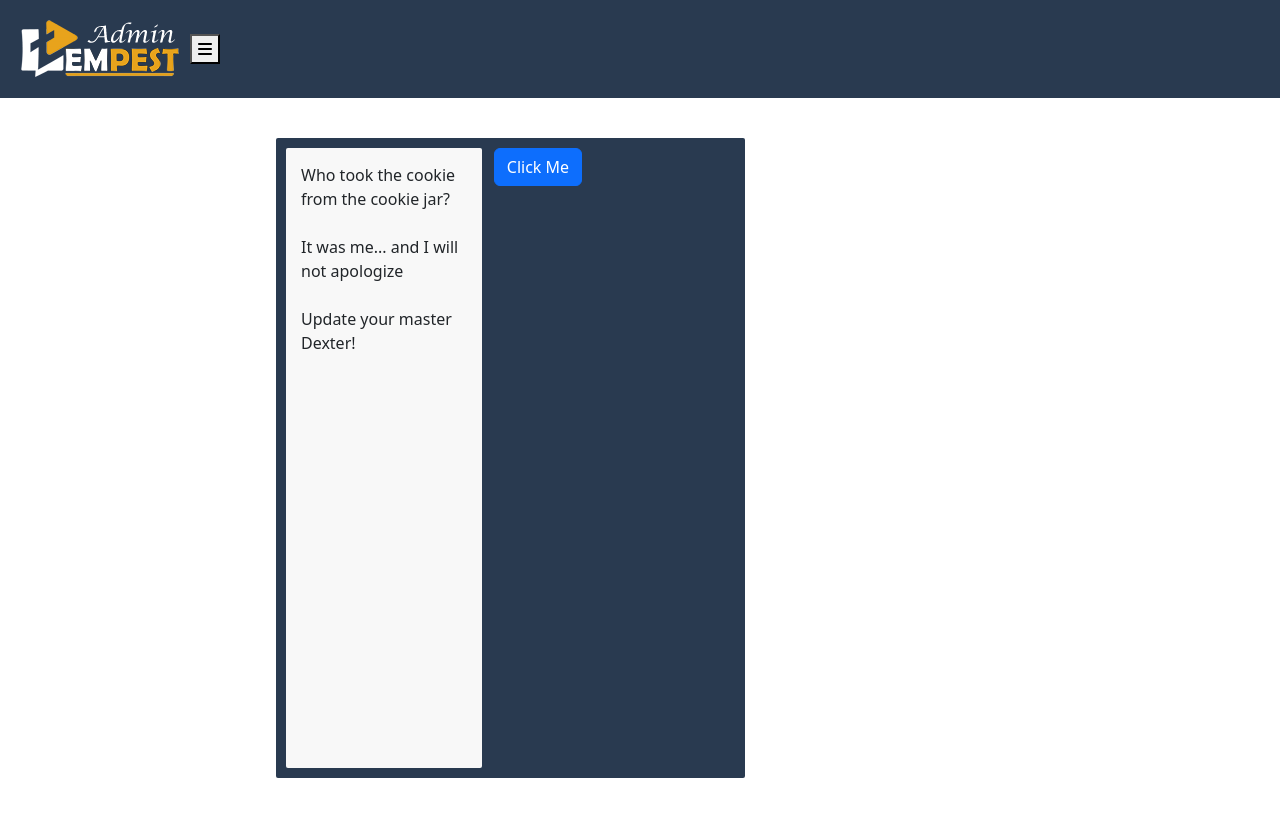
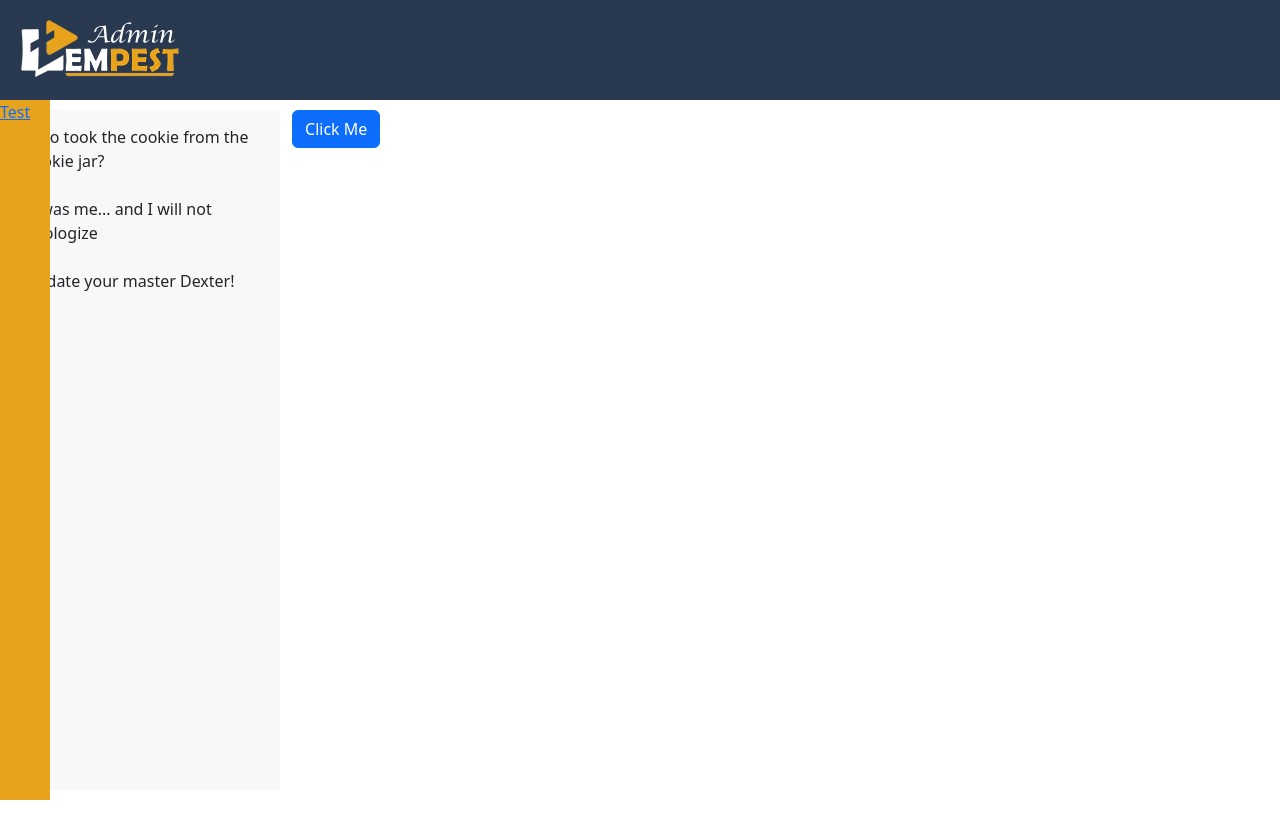
Before and after one commit to Bulwark-Pest/tem-pest-admin-plus, a Vue app: page / in a window 1280 px wide. Built offline with nearby package versions, Linux system fonts and the light colour scheme.

Commit message:
Fixed it all and trying new things

```diff
--- a/src/components/common/Header.vue
+++ b/src/components/common/Header.vue
@@ -11,9 +11,6 @@ const sidebarStore = useSidebarStore()
         <router-link to="/">
           <img src="@/assets/images/admin-logo.png" alt="Admin Logo">
         </router-link>
-        <button @click="sidebarStore.lockSidebar">
-          <i class="fa-solid fa-bars"></i>
-        </button>
       </div>
     </nav>
   </header>
@@ -22,6 +19,7 @@ const sidebarStore = useSidebarStore()
 <style scoped>
 header {
   background-color: var(--secondary-color);
+  height: 100px;
 }
 
 nav {
--- a/src/components/common/Sidebar.vue
+++ b/src/components/common/Sidebar.vue
@@ -5,30 +5,29 @@ const sidebarStore = useSidebarStore()
 </script>
 
 <template>
-  <div class="d-flex">
-    <div :class="['sidebar position-absolute', sidebarStore.isSidebarOpen ? 'expand' : 'collapse']"
-         @mouseover="!sidebarStore.isSidebarLocked && sidebarStore.setSidebarState(true)"
-         @mouseout="!sidebarStore.isSidebarLocked && sidebarStore.setSidebarState(false)">
-      <div>
-        <router-link to="Test">Test</router-link>
-      </div>
-    </div>
-  </div>
+  <aside
+      @mouseover="!sidebarStore.isSidebarLocked && sidebarStore.setSidebarState(true)"
+      @mouseout="!sidebarStore.isSidebarLocked && sidebarStore.setSidebarState(false)"
+      :class="{ expanded: !sidebarStore.isSidebarOpen }"
+  >
+    <router-link to="/Test">Test</router-link>
+    <button v-show="sidebarStore.isSidebarOpen" @click="sidebarStore.lockSidebar">
+      <i class="fa-solid fa-bars"></i>
+    </button>
+  </aside>
 </template>
 
 <style scoped>
-.sidebar {
-  background-color: var(--background-color);
-  height: 100%;
+aside {
+  width: 250px;
+  height: calc(100vh - 100px);
+  position: absolute;
+  background-color: var(--tertiary-color);
 
-  transition: 0.3s ease;
+  transition: 0.3s;
 }
 
-.expand {
-  width: 250px;
-}
-
-.collapse {
+aside.expanded {
   width: 50px;
 }
 </style>
--- a/src/components/home/Dashboard.vue
+++ b/src/components/home/Dashboard.vue
@@ -22,9 +22,8 @@
 <style scoped>
 .content {
   display: flex;
-  background-color: var(--secondary-color);
   padding: 10px;
-  height: calc(100vh - 160px);
+  height: calc(100vh - 100px);
   border-radius: 2px;
 }
 
--- a/src/stores/sidebarStore.js
+++ b/src/stores/sidebarStore.js
@@ -15,7 +15,6 @@ export const useSidebarStore= defineStore({
     },
     lockSidebar() {
       this.isSidebarLocked = !this.isSidebarLocked;
-      this.isSidebarOpen = this.isSidebarLocked;
     }
   }
 })
--- a/src/views/Home.vue
+++ b/src/views/Home.vue
@@ -3,15 +3,7 @@ import Dashboard from "@/components/home/Dashboard.vue";
 </script>
 
 <template>
-  <main>
-    <Dashboard />
-  </main>
+  <Dashboard />
 </template>
 
-<style scoped>
-main {
-  display: flex;
-  padding: 40px 16px;
-  margin-left: 260px;
-}
-</style>
+<style scoped></style>
```
Also changed, not shown: src/stores/compontentSizingStore.js (added, +12 -0 lines).
